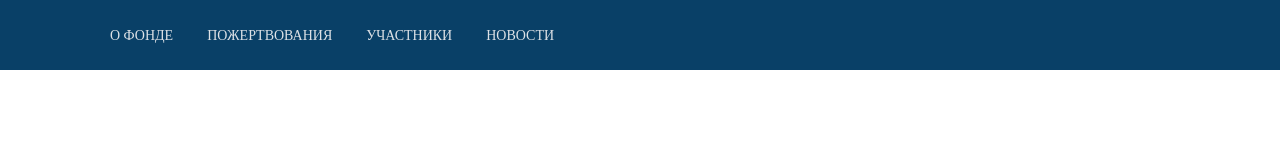
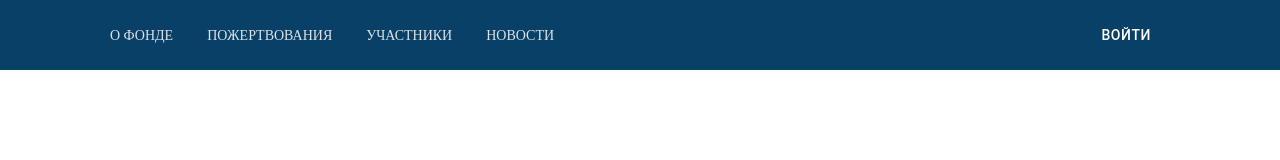
Before and after one commit to legusha/grandcore-platform-front, a Nuxt app: page / in a window 1280 px wide. Shown: the top 160 px of the page. Built offline with nearby package versions, Linux system fonts and the light colour scheme.

Commit message:
added button action for Header.vue

```diff
--- a/assets/scss/components/buttons.scss
+++ b/assets/scss/components/buttons.scss
@@ -2,13 +2,13 @@
   background-color: transparent;
   color: $text-white-extra;
   transition: .3s;
-  padding: 20px 26px;
-  font-family: Montserrat, serif;
+  padding: 12px 17px;
+  font-family: Roboto, serif;
+  text-align: center;
   font-style: normal;
   font-weight: 500;
-  font-size: 18px;
-  line-height: 22px;
-  text-align: center;
+  font-size: 14px;
+  line-height: 24px;
   letter-spacing: 0.04em;
   text-transform: uppercase;
   outline: none;
--- a/assets/scss/layout/content.scss
+++ b/assets/scss/layout/content.scss
@@ -3,3 +3,6 @@ body {
   font-style: normal;
   margin: 0;
 }
+.btn {
+  cursor: pointer;
+}
--- a/components/Header.vue
+++ b/components/Header.vue
@@ -1,6 +1,6 @@
 <template>
   <section id="header" class="container-fluid p-0">
-    <div class="container">
+    <div class="container d-flex justify-between align-center">
       <div>
         <nuxt-link
           v-for="(item, i) in navList"
@@ -11,7 +11,11 @@
           {{item.title.toUpperCase()}}
         </nuxt-link>
       </div>
-      <div></div>
+      <button
+        type="button"
+        class="btn"
+        @click="$emit('action')"
+      >Войти</button>
     </div>
   </section>
 </template>
```
